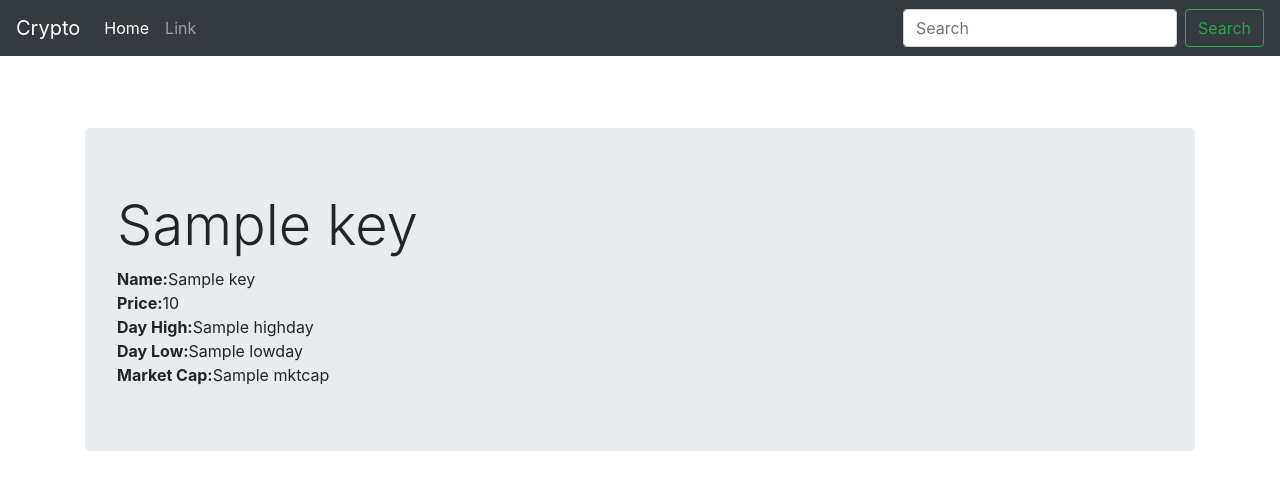
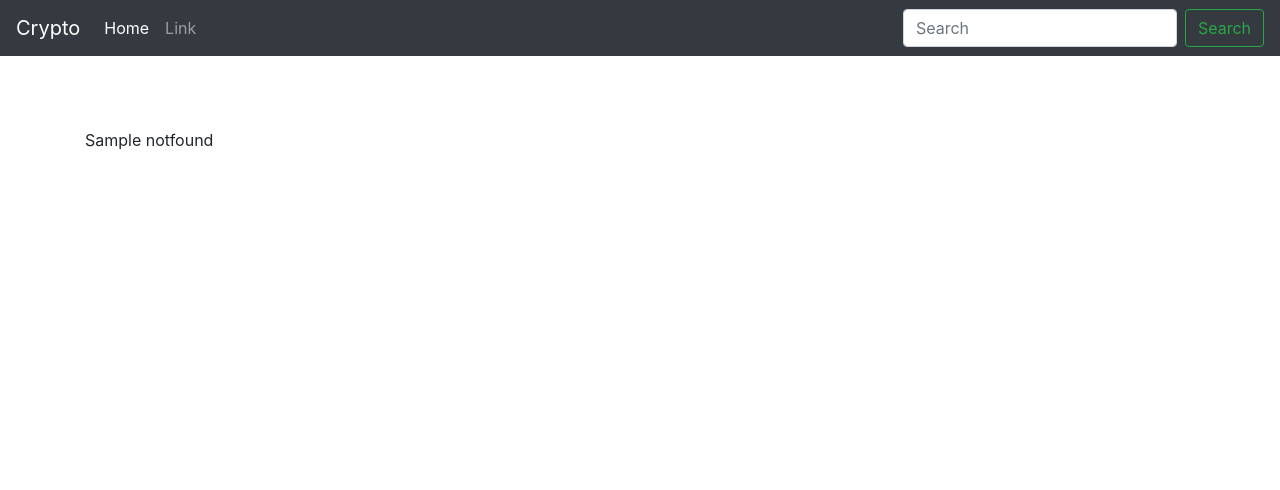
Before and after one commit to dineshtamang14/crypto-news, a Django app: template app/templates/price.html in a window 1280 px wide. Shown: the top 490 px of the page. Run offline with Django 3.2, Linux system fonts and the light colour scheme; the template is opened without the code that fills it: most values are stand-ins (such as "Sample title", 1, 10 or a date in 2020); some libraries are stand-ins or nearby versions.

Commit message:
added the error handling

```diff
--- a/app/templates/price.html
+++ b/app/templates/price.html
@@ -1,5 +1,13 @@
 {% extends 'base.html' %}
 {% block content %}
+
+{% if notfound %}
+    {{notfound}}
+{% else %}
+
+    {% if price.Response %}
+        <h2>sorry, that <strong style="color: red;">{{ quote }}</strong> does't exits. please try another</h2>
+    {% endif %}
 
     {% for key, value in price.DISPLAY.items %}
     <div class="jumbotron">
@@ -12,4 +20,6 @@
     </div>
     {% endfor %}
 
+{% endif %}
+
 {% endblock %}
--- a/app/views.py
+++ b/app/views.py
@@ -22,4 +22,5 @@ def prices(req):
         price = json.loads(quote_req.content)
         return render(req, 'price.html', {'quote': quote, 'price': price})
     else:
-        return render(req, "price.html", {})
+        notfound = 'enter some some crypto name in the search bar'
+        return render(req, "price.html", {'notfound': notfound})
```
Lines whose indentation alone changed are shown as unchanged.
